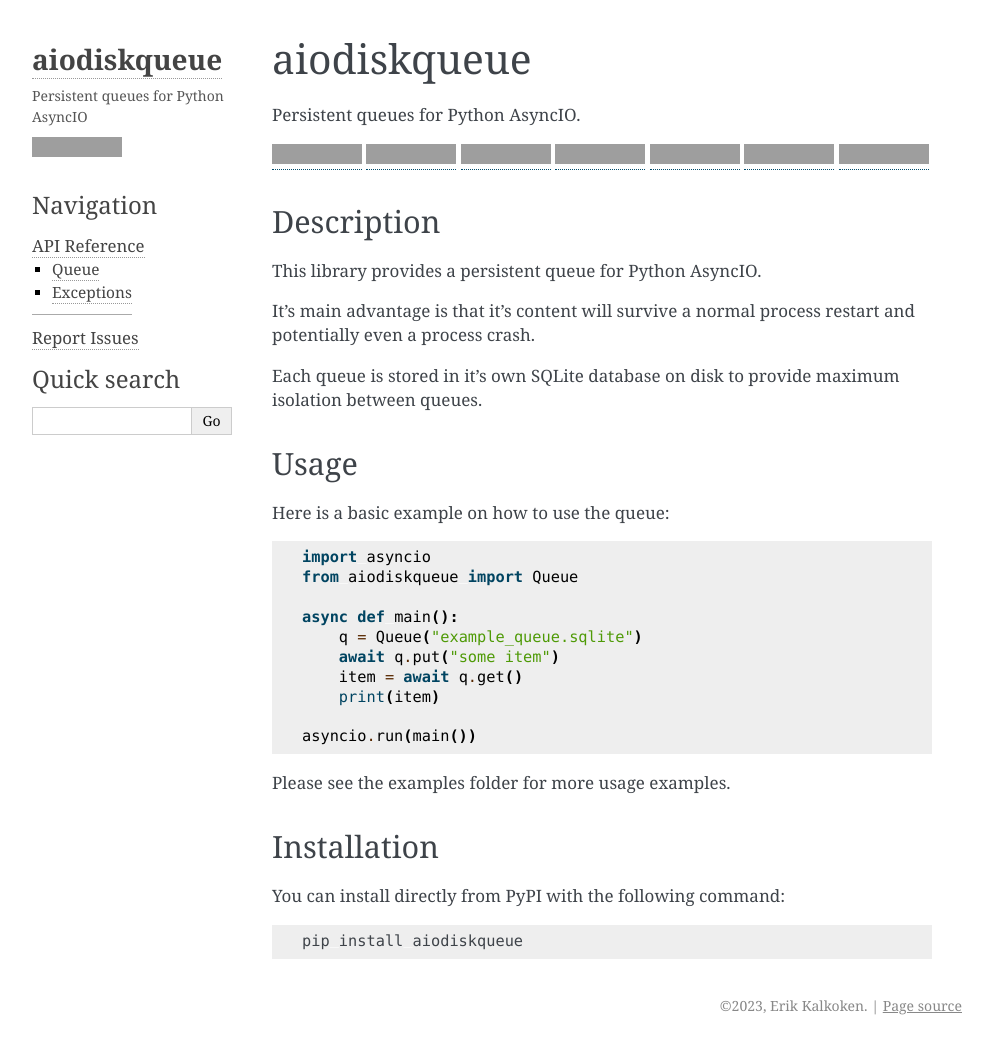
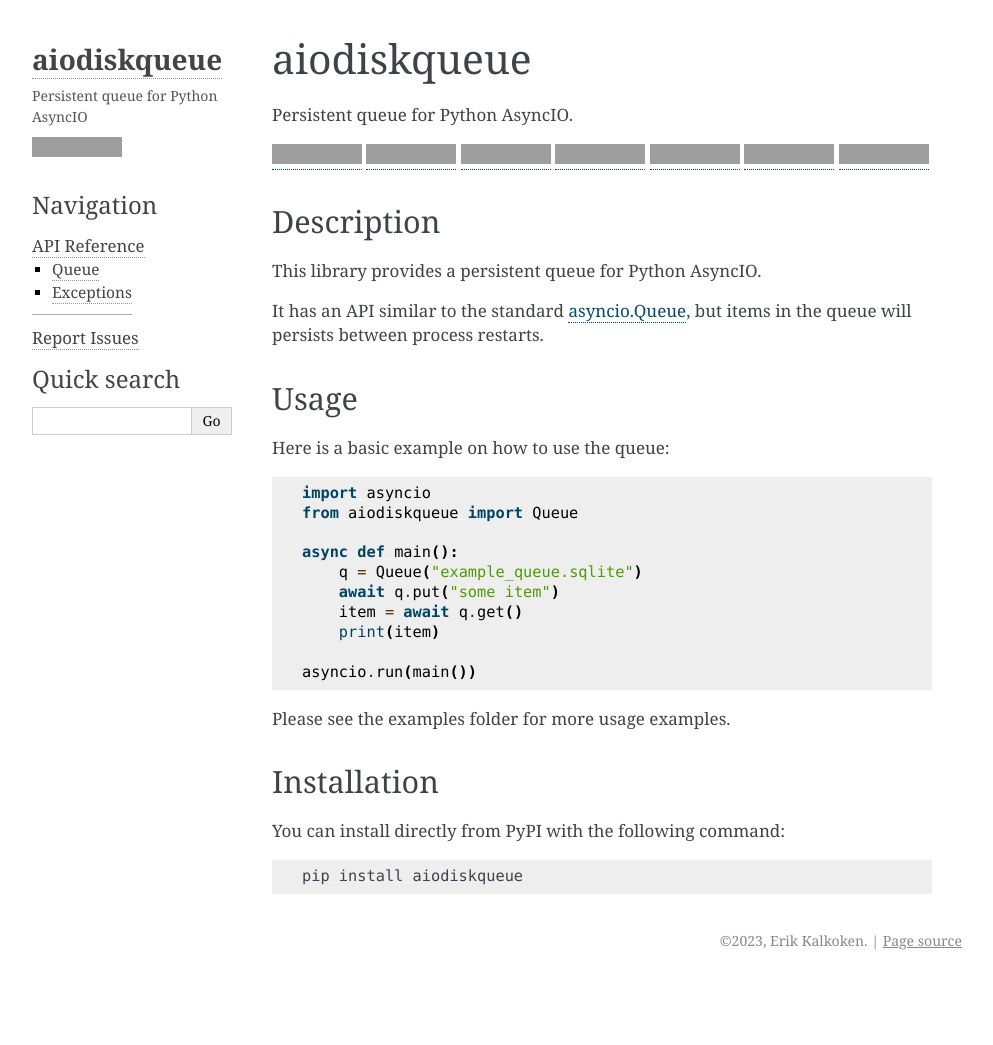
Before and after one commit to ErikKalkoken/aiodiskqueue, a Sphinx documentation site: the page built from docs/index.rst, in a window 1280 px wide and 1045 px high, cut to the strip 0-1045 px from the top of the window. Shown: the whole strip, without its empty margins (148-1141 px from the left). Built offline with Sphinx 7.4.7, drawn with Linux system fonts in a browser that asks for light colours; grey boxes are pictures that could not be loaded.

```diff
--- a/README.rst
+++ b/README.rst
@@ -1,7 +1,7 @@
 aiodiskqueue
 ============
 
-Persistent queues for Python AsyncIO.
+Persistent queue for Python AsyncIO.
 
 |release| |python| |tests| |codecov| |docs| |pre-commit| |Code style: black|
 
@@ -10,9 +10,8 @@ Description
 
 This library provides a persistent queue for Python AsyncIO.
 
-It's main advantage is that it's content will survive a normal process restart and potentially even a process crash.
-
-Each queue is stored in it's own SQLite database on disk to provide maximum isolation between queues.
+It has an API similar to the standard `asyncio.Queue <https://docs.python.org/3/library/asyncio-queue.html#queue>`_,
+but items in the queue will persists between process restarts.
 
 Usage
 -----
@@ -21,16 +20,16 @@ Here is a basic example on how to use the queue:
 
 .. code:: python
 
-   import asyncio
-   from aiodiskqueue import Queue
+    import asyncio
+    from aiodiskqueue import Queue
 
-   async def main():
-       q = Queue("example_queue.sqlite")
-       await q.put("some item")
-       item = await q.get()
-       print(item)
+    async def main():
+        q = Queue("example_queue.sqlite")
+        await q.put("some item")
+        item = await q.get()
+        print(item)
 
-   asyncio.run(main())
+    asyncio.run(main())
 
 Please see the examples folder for more usage examples.
 
@@ -41,7 +40,7 @@ You can install directly from PyPI with the following command:
 
 .. code:: shell
 
-   pip install aiodiskqueue
+    pip install aiodiskqueue
 
 
 
--- a/docs/conf.py
+++ b/docs/conf.py
@@ -32,7 +32,7 @@ autodoc_default_options = {
 
 html_theme = "alabaster"
 html_theme_options = {
-    "description": "Persistent queues for Python AsyncIO",
+    "description": "Persistent queue for Python AsyncIO",
     "fixed_sidebar": True,
     "badge_branch": "master",
     "github_button": True,
--- a/src/aiodiskqueue/__init__.py
+++ b/src/aiodiskqueue/__init__.py
@@ -1,4 +1,4 @@
-"""Persistent queues for Python AsyncIO."""
+"""Persistent queue for Python AsyncIO."""
 
 from aiodiskqueue.core import Queue
 from aiodiskqueue.exceptions import QueueEmpty
```
Also changed, not shown: 2 other files.
